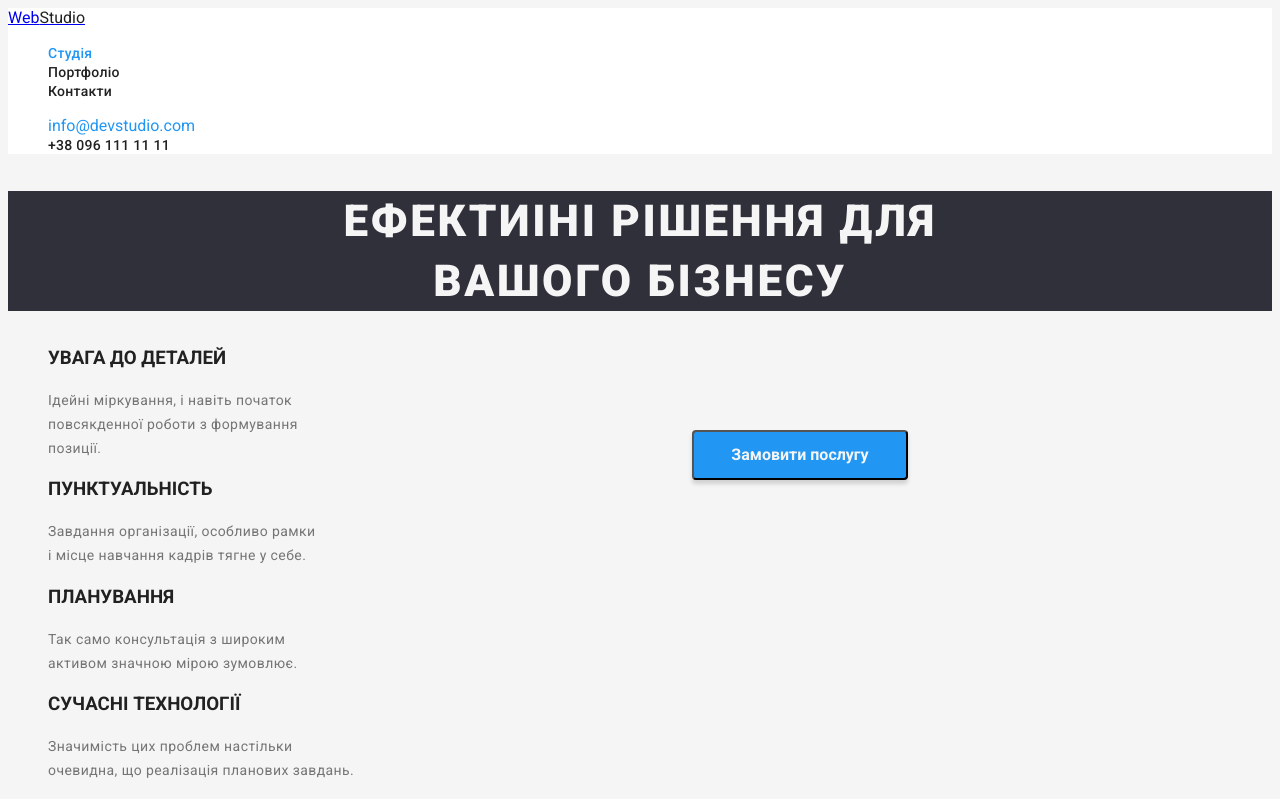
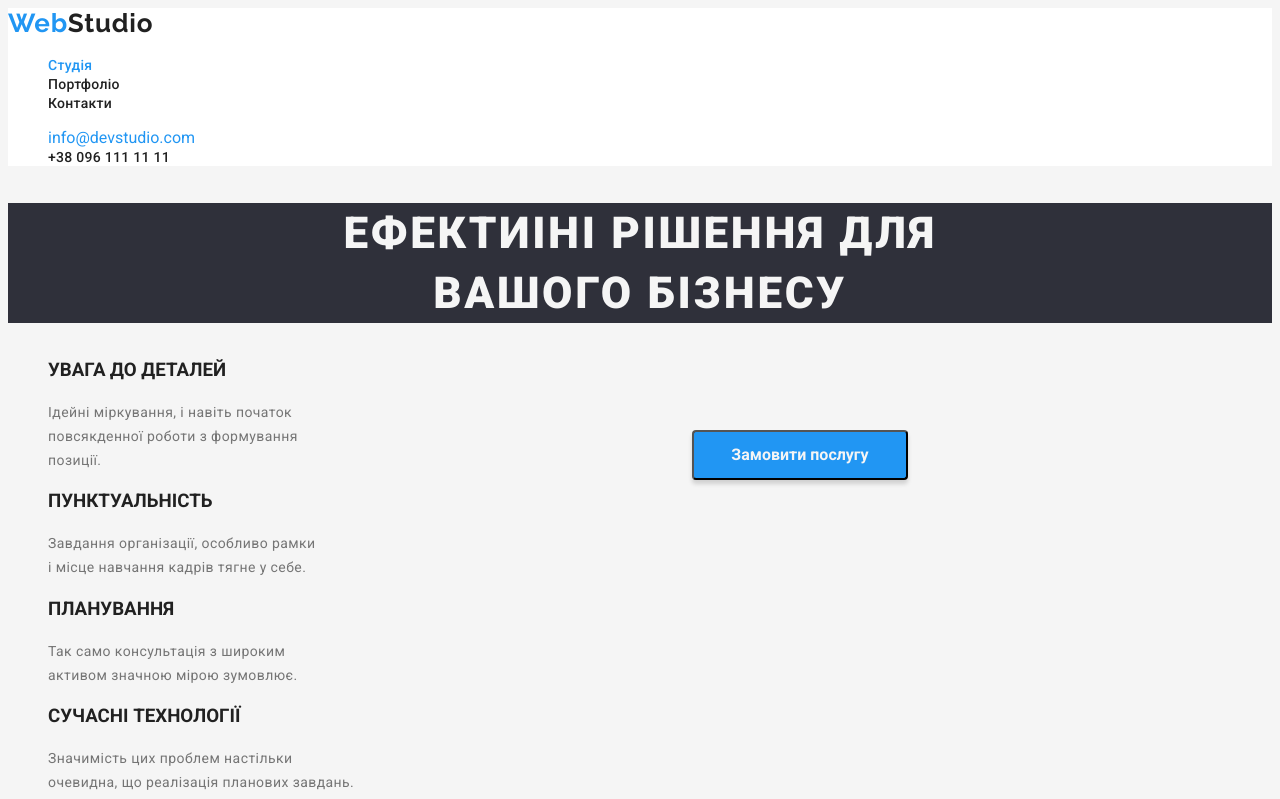
Before and after one commit to Demetr89/goit-markup-hw-02, a plain HTML site: page index.html in a window 1280 px wide. Shown: the top 799 px of the page. Drawn offline with Linux system fonts and the light colour scheme.

Commit message:
homework2

```diff
--- a/css/styles.css
+++ b/css/styles.css
@@ -25,6 +25,16 @@
 
  .page-header {
     background: #FFFFFF
+  }
+  .logo-link {
+    font-family: 'Raleway';
+    font-style: normal;
+    font-weight: 700;
+    font-size: 26px;
+    line-height: 31px;
+    letter-spacing: 0.03em;
+    color: #2196F3;
+    text-decoration: none;
   }
   .title {
     color:var(--light-txt-cl);
--- a/index.html
+++ b/index.html
@@ -4,7 +4,7 @@
     <meta charset="UTF-8" />
     <meta http-equiv="X-UA-Compatible" content="IE=edge" />
     <meta name="viewport" content="width=device-width, initial-scale=1.0" />
-    <title>Veb Studio</title>
+    <title>Web Studio</title>
     <link rel="preconnect" href="https://fonts.googleapis.com">
     <link rel="preconnect" href="https://fonts.gstatic.com" crossorigin>
     <link href="https://fonts.googleapis.com/css2?family=Raleway:wght@700&family=Roboto:wght@400;500;700;900&display=swap" rel="stylesheet">
```
